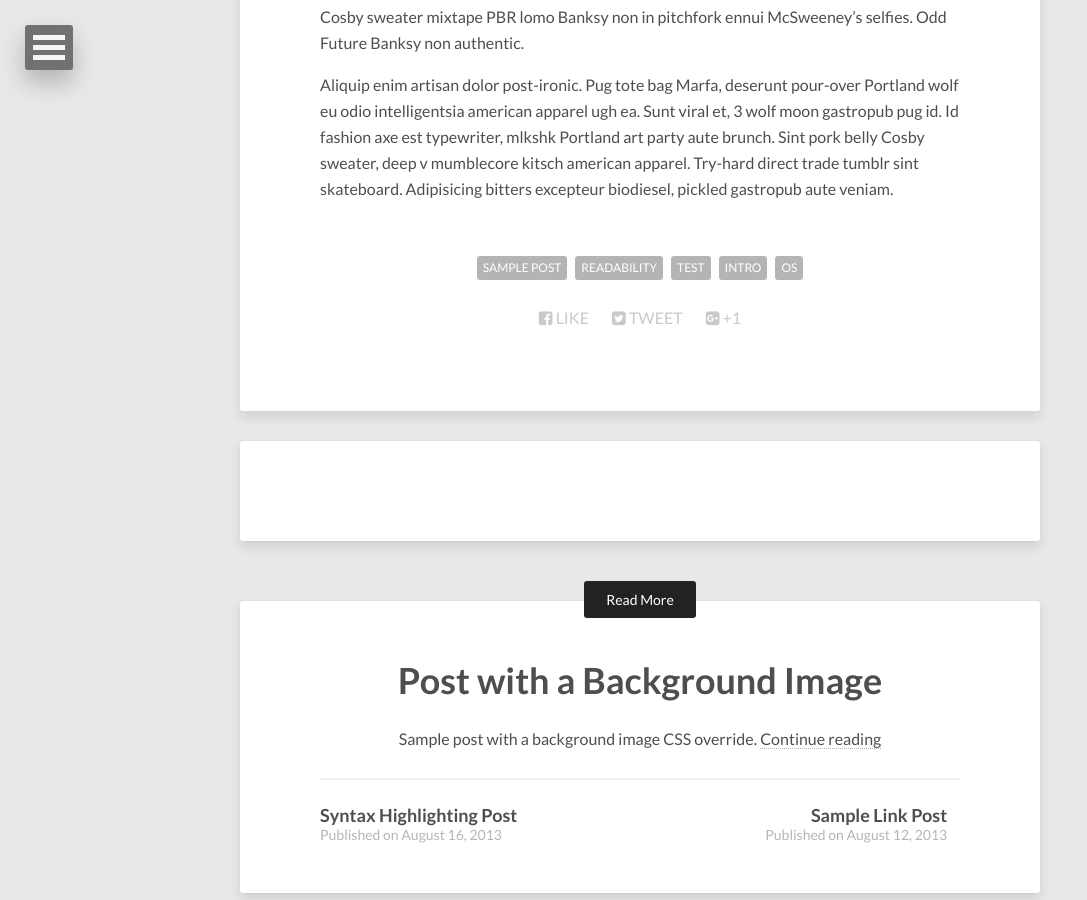
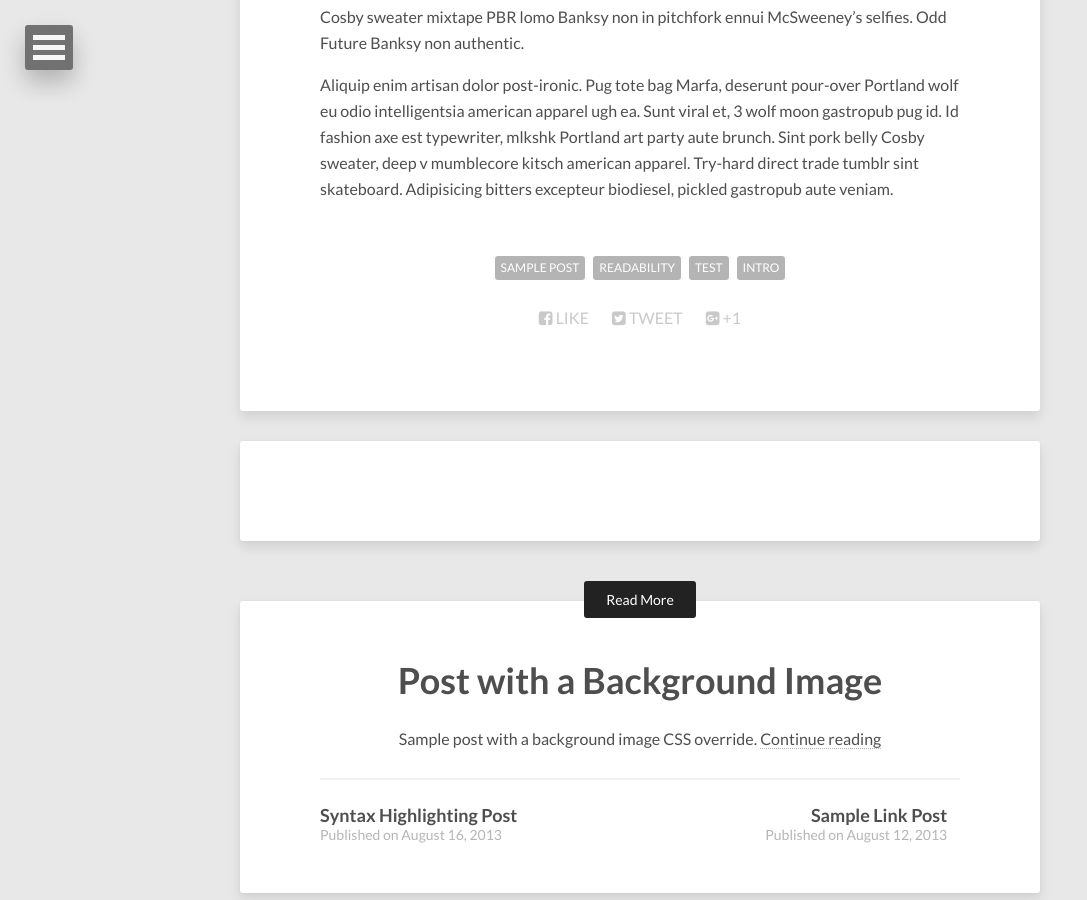
Before and after one commit to Doubb/Doubb.github.io, a Jekyll site: the page built from _posts/2012-05-22-readability-post.md, in a window 1280 px wide and 900 px high, scrolled down 2575 px. Shown: the whole window, without its empty margins (0-1087 px from the left). Built offline with Jekyll 4.4.1, drawn with Linux system fonts in a browser that asks for light colours; nearby versions of some CDN libraries; comment, search, counter and statistics services are not loaded.

Commit message:
Update profile pic

```diff
--- a/_config.yml
+++ b/_config.yml
@@ -10,7 +10,7 @@ url: https://doubb.github.io/
 # Owner/author information
 owner:
   name:           Jung, Je Won
-  avatar:         avatar.jpg
+  avatar:         profile.PNG
   bio:            "Sungkyunkwan University.
   Software engineering."
   email: doubele112@naver.com
--- a/_posts/2012-05-22-readability-post.md
+++ b/_posts/2012-05-22-readability-post.md
@@ -2,7 +2,7 @@
 layout: post
 title: "Testing Readability with a Bunch of Text"
 description: "A ton of text to test readability."
-tags: [sample post, readability, test, intro, OS]
+tags: [sample post, readability, test, intro]
 comments: true
 image:
   path: /images/abstract-6.jpg
```
